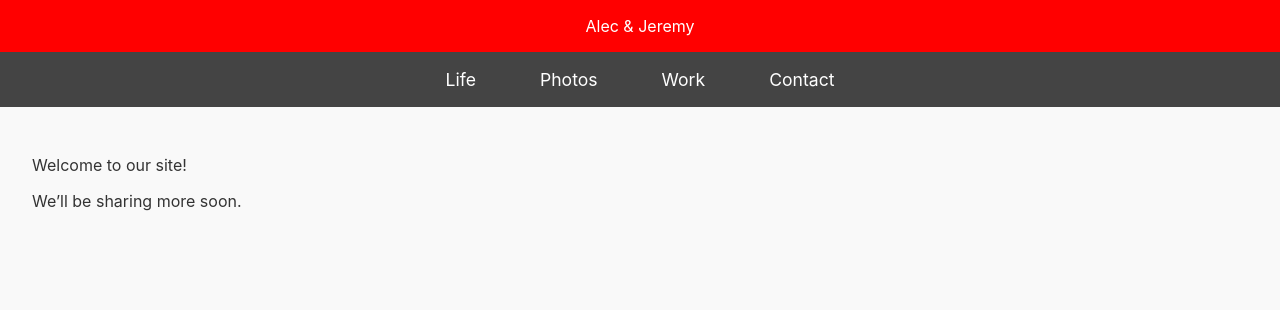
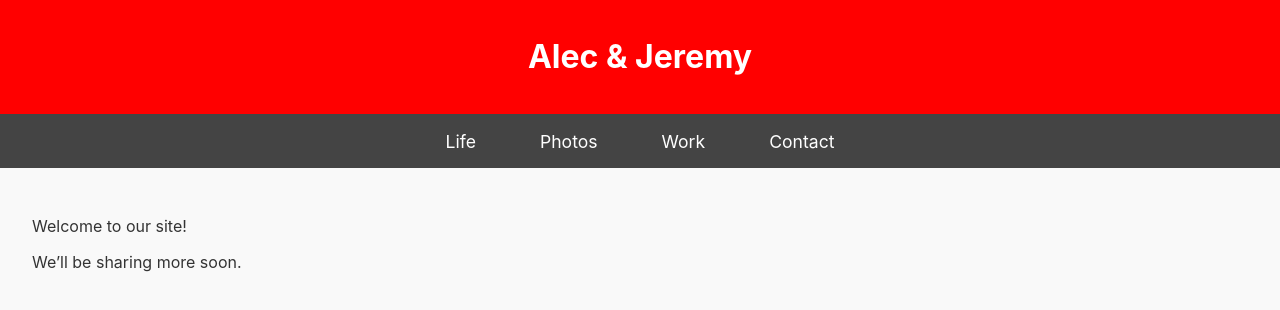
Before and after one commit to alecandjeremy/ajlong, a plain HTML site: page index.html in a window 1280 px wide. Drawn offline with Linux system fonts and the light colour scheme.

Commit message:
Update navbar.html

```diff
--- a/navbar.html
+++ b/navbar.html
@@ -1,4 +1,4 @@
-<header style="background: red;>
+<header style="background: red;">
     <h1>Alec & Jeremy</h1>
 </header>
 <nav>
```
